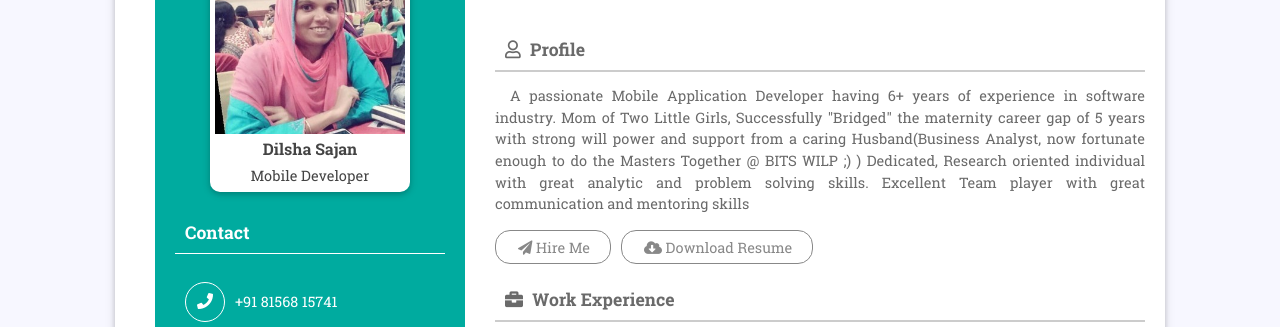
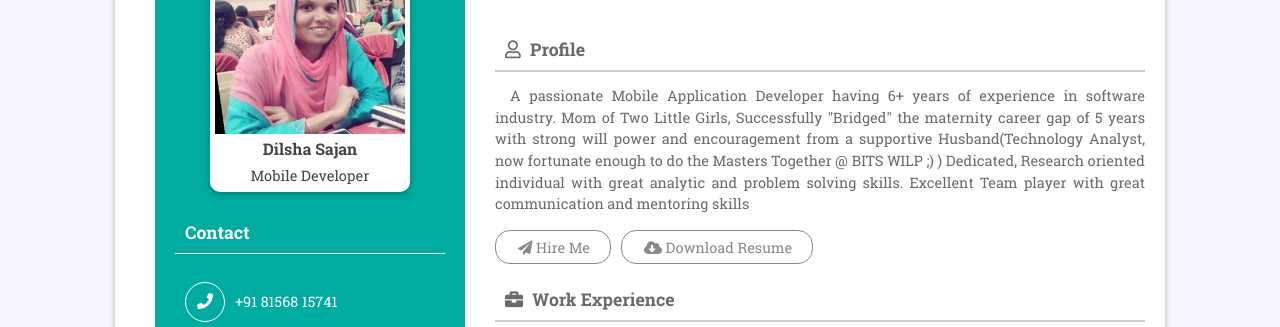
Before and after one commit to dilshasajan/dilshasajan.github.io, a plain HTML site: page index.html in a window 1280 px wide. Shown: the part 141-468 px from the top of the page. Drawn offline with Linux system fonts and the light colour scheme.

Commit message:
supportive added
supportive added

```diff
--- a/index.html
+++ b/index.html
@@ -99,7 +99,7 @@
                         </div>
                         <h2 class="rit-titl"><i class="far fa-user"></i> Profile</h2>
                         <div class="about">
-                           <p>A passionate Mobile Application Developer having 6+ years of experience in software industry. Mom of Two Little Girls, Successfully "Bridged" the maternity career gap of 5 years with strong will power and support from a caring Husband(Business Analyst, now fortunate enough to do the Masters Together @ BITS WILP ;) ) Dedicated, Research oriented individual with great analytic and problem solving skills. Excellent Team player with great communication and mentoring skills </p>
+                           <p>A passionate Mobile Application Developer having 6+ years of experience in software industry. Mom of Two Little Girls, Successfully "Bridged" the maternity career gap of 5 years with strong will power and encouragement from a supportive Husband(Technology Analyst, now fortunate enough to do the Masters Together @ BITS WILP ;) ) Dedicated, Research oriented individual with great analytic and problem solving skills. Excellent Team player with great communication and mentoring skills </p>
                     <div class="btn-ro row no-margin">
                                 <ul class="btn-link">
                                     <li>
```
